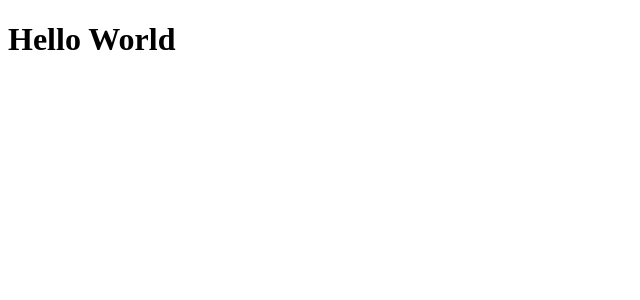
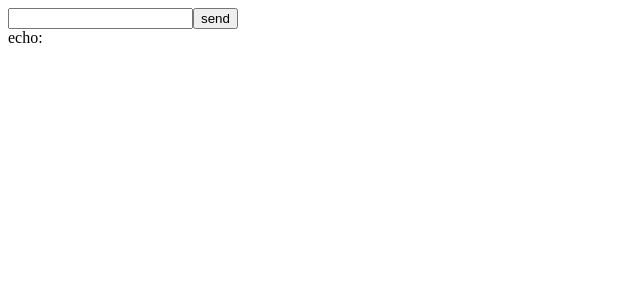
Before and after one commit to cmd-shift-s/express-nuxt, a Nuxt app: page / in a window 1280 px wide. Shown: the top 300 px of the page, without its empty margins (0-640 px from the left). Built offline with nearby package versions, Linux system fonts and the light colour scheme.

Commit message:
Example echo page

```diff
--- a/pages/index.vue
+++ b/pages/index.vue
@@ -1,10 +1,32 @@
 <template lang="html">
-  <h1>Hello World</h1>
+  <div>
+    <form @submit.prevent="onSubmit($event)">
+      <input type="text"><button type="submit">send</button>
+    </form>
+    echo: {{ msg }}
+  </div>
 </template>
 
 <script>
 export default {
-  name: 'home'
+  name: 'home',
+  data: () => ({
+    msg: ''
+  }),
+  methods: {
+    async onSubmit({target}) {
+      const inputEl = target.firstElementChild
+      const msg = inputEl.value
+      if (!msg) {
+        inputEl.focus()
+        return
+      }
+
+      const params = { msg }
+      const { data } = await this.$axios.get('echo', { params })
+      this.msg = data.msg
+    }
+  }
 }
 </script>
 
```
